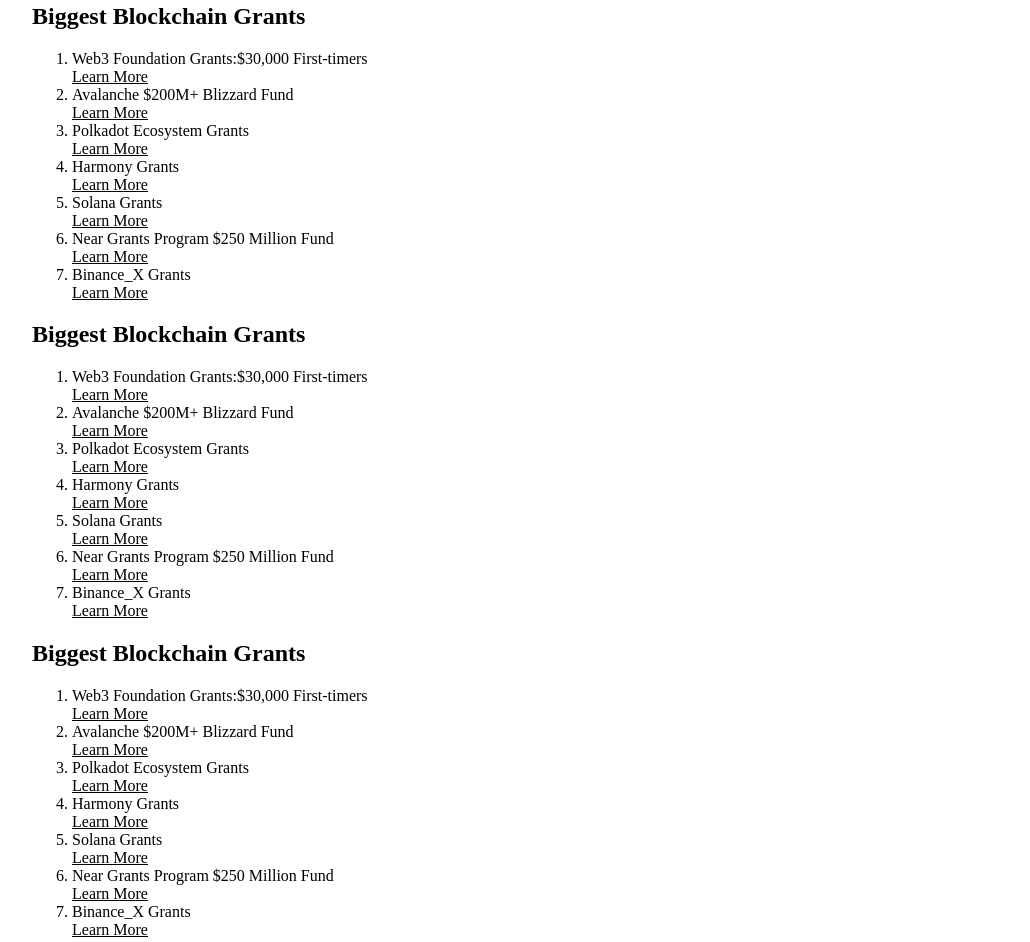
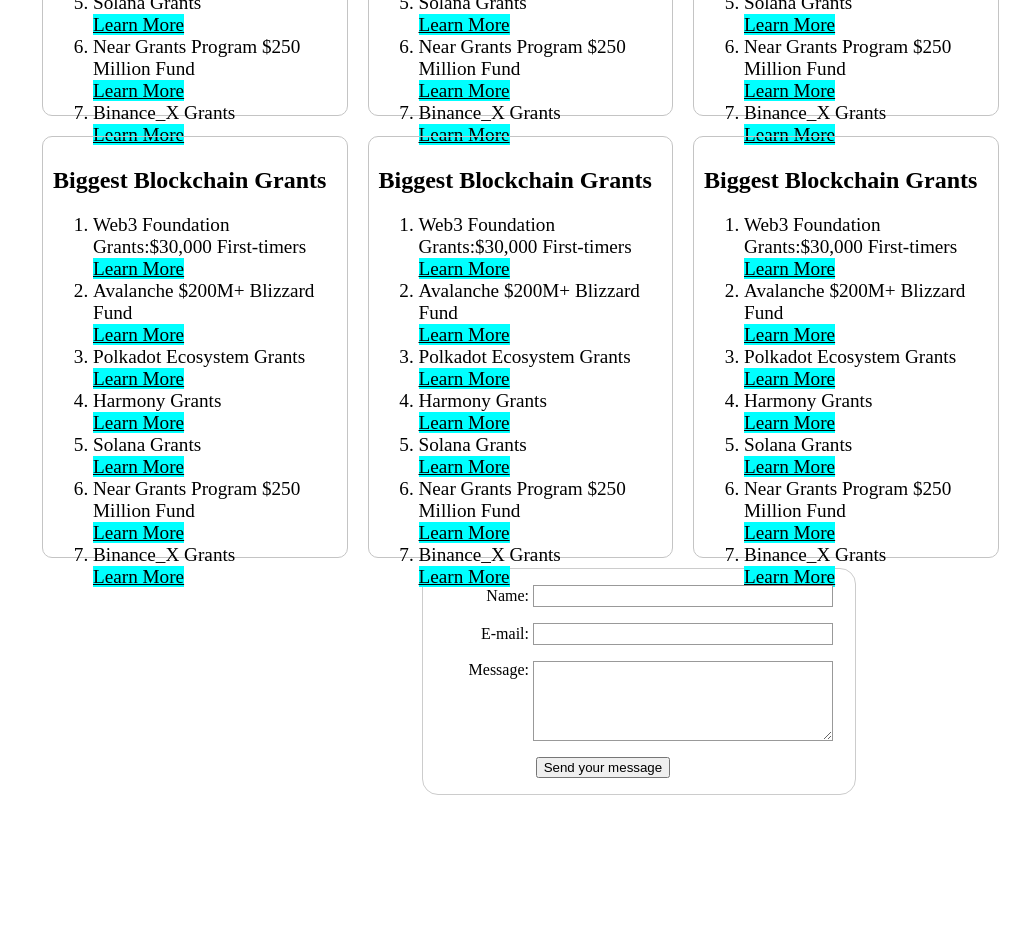
Before and after one commit to Tkamunya1/Grants-Business-Fundings-Hub, a plain HTML site: page index.html in a window 1280 px wide. Shown: the part 519-1461 px from the top of the page, without its empty margins (26-1056 px from the left). After the commit the page ends 1322 px from the top, so only its background shows below. Drawn offline with Linux system fonts and the light colour scheme.

Commit message:
this commit styles index.css

```diff
--- a/index.css
+++ b/index.css
@@ -41,79 +41,98 @@
   .tagLine h1,span{
     color: aqua;
   }
+  .card {
+    color: white;
+    float: left;
+    width: calc(25% - 20px);
+    padding: 10px;
+    border-radius: 10px;
+    margin: 10px;
+    height: 400px;
+    border:1px solid #c4c4c4;
 
-
-/* contact section styling */
-.contact {
-  height: 100vh;
+ }
+ .card p {
+    font-size: 18px;
+ }
+ .cardContainer:after {
+    content: "";
+    display: table;
+    clear: both;
+ }
+ @media screen and (max-width: 600px) {
+    .card {
+       width: 100%;
+    }
+ }
+ol li{
+  font-size: larger;
+}
+ol li a{
+  background-color: aqua;
+}
+  form {
+    /* Center the form on the page */
+    margin: 0 auto;
+    width: 400px;
+    /* Form outline */
+    padding: 1em;
+    border: 1px solid #CCC;
+    border-radius: 1em;
   }
 
-.contact .contact-content .column{
-  width: calc(50% - 30px);
-  margin-top: -10px;
-}
-.contact .contact-content .text{
-  font-size: 20px;
-  font-weight: 600;
-  padding-top: 10%;
+  ul {
+    list-style: none;
+    padding: 0;
+    margin: 0;
   }
 
-.contact .right form{
-  margin-top: 6%;
+  form li + li {
+    margin-top: 1em;
   }
 
-.contact .right form .field,
-.contact .right form .fields .field{
-  height: 45px;
-  width: 100%;
-  margin-bottom: 15px;
-}
-.contact .right form .textarea{
-  height: 80px;
-  width: 100%;
+  label {
+    /* Uniform size & alignment */
+    display: inline-block;
+    width: 90px;
+    text-align: right;
   }
 
-.contact .right form .field input,
-.contact .right form .textarea textarea{
-  height: 100%;
-  width: 100%;
-  border: 1px solid lightgrey;
-  border-radius: 6px;
-  outline: none;
-  padding: 0 15px;
-  font-size: 17px;
-  font-family: 'Poppins', sans-serif;
-  transition: all 0.3s ease;
+  input,
+  textarea {
+    /* To make sure that all text fields have the same font settings
+       By default, textareas have a monospace font */
+    font: 1em sans-serif;
+
+    /* Uniform text field size */
+    width: 300px;
+    box-sizing: border-box;
+
+    /* Match form field borders */
+    border: 1px solid #999;
   }
-.contact .right form .field input:focus,
-.contact .right form .textarea textarea:focus{
-  border-color: #b3b3b3;
+
+  input:focus,
+  textarea:focus {
+    /* Additional highlight for focused elements */
+    border-color: #000;
   }
-.contact .right form .textarea textarea{
-padding-top: 10px;
-resize: none;
+
+  textarea {
+    /* Align multiline text fields with their labels */
+    vertical-align: top;
+
+    /* Provide space to type some text */
+    height: 5em;
   }
-.contact .right form .button-area{
-display: flex;
-align-items: center;
+
+  .button {
+    /* Align buttons with the text fields */
+    padding-left: 90px; /* same size as the label elements */
   }
-.right form .button-area button{
-color: #fff;
-font-weight: bold;
-display: block;
-width: 160px!important;
-height: 45px;
-outline: none;
-font-size: 18px;
-font-weight: 500;
-border-radius: 6px;
-cursor: pointer;
-flex-wrap: nowrap;
-background: teal;
-border: 2px solid teal;
-transition: all 0.3s ease;
+
+  button {
+    /* This extra margin represent roughly the same space as the space
+       between the labels and their text fields */
+    margin-left: .5em;
   }
-.right form .button-area button:hover{
-color: teal;
-background: none;
-}
```
Lines whose indentation alone changed are shown as unchanged.
